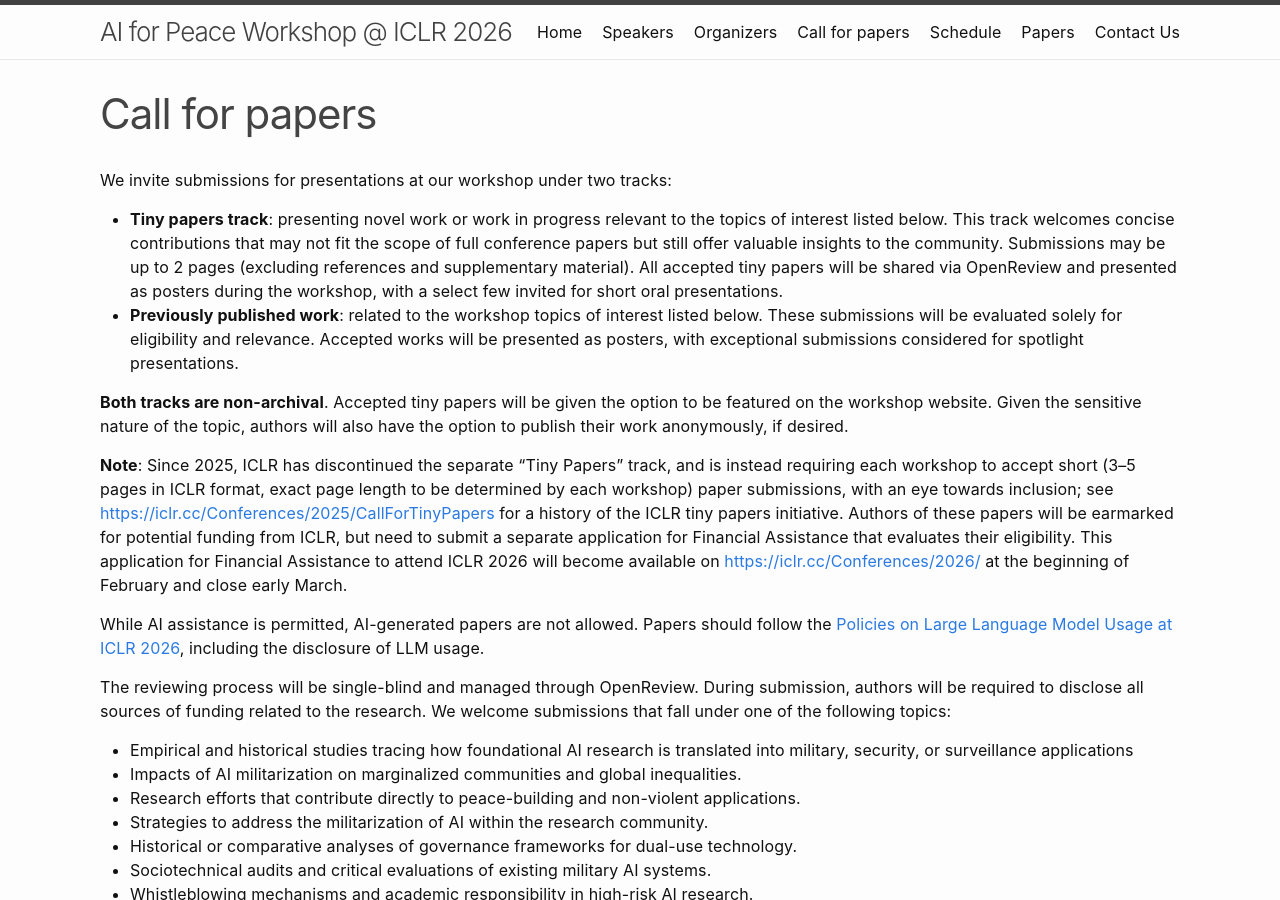
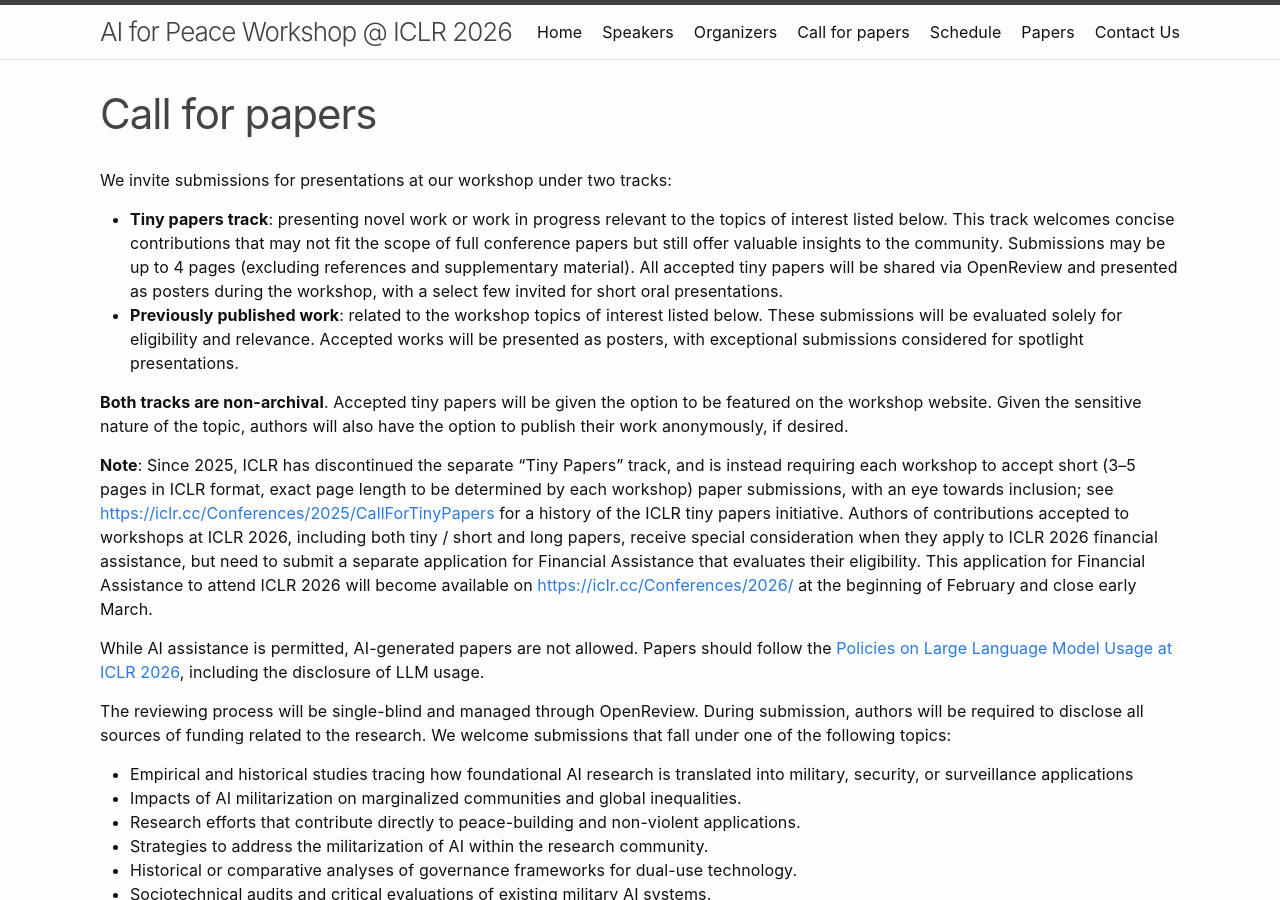
Before and after one commit to aiforpeaceworkshop/aiforpeaceworkshop.github.io, a Jekyll site: the page built from callforpapers.md, in a window 1280 px wide and 900 px high. Built offline with Jekyll 4.4.1, drawn with Linux system fonts in a browser that asks for light colours.

Commit message:
update the note on tiny papers

```diff
--- a/callforpapers.md
+++ b/callforpapers.md
@@ -6,12 +6,12 @@ permalink: /callforpapers/
 
 We invite submissions for presentations at our workshop under two tracks:
 
-- **Tiny papers track**: presenting novel work or work in progress relevant to the topics of interest listed below. This track welcomes concise contributions that may not fit the scope of full conference papers but still offer valuable insights to the community. Submissions may be up to 2 pages (excluding references and supplementary material). All accepted tiny papers will be shared via OpenReview and presented as posters during the workshop, with a select few invited for short oral presentations.
+- **Tiny papers track**: presenting novel work or work in progress relevant to the topics of interest listed below. This track welcomes concise contributions that may not fit the scope of full conference papers but still offer valuable insights to the community. Submissions may be up to 4 pages (excluding references and supplementary material). All accepted tiny papers will be shared via OpenReview and presented as posters during the workshop, with a select few invited for short oral presentations.
 - **Previously published work**: related to the workshop topics of interest listed below. These submissions will be evaluated solely for eligibility and relevance. Accepted works will be presented as posters, with exceptional submissions considered for spotlight presentations.
 
 **Both tracks are non-archival**. Accepted tiny papers will be given the option to be featured on the workshop website. Given the sensitive nature of the topic, authors will also have the option to publish their work anonymously, if desired.
 
-**Note**: Since 2025, ICLR has discontinued the separate “Tiny Papers” track, and is instead requiring each workshop to accept short (3–5 pages in ICLR format, exact page length to be determined by each workshop) paper submissions, with an eye towards inclusion; see [https://iclr.cc/Conferences/2025/CallForTinyPapers](https://iclr.cc/Conferences/2025/CallForTinyPapers) for a history of the ICLR tiny papers initiative. Authors of these papers will be earmarked for potential funding from ICLR, but need to submit a separate application for Financial Assistance that evaluates their eligibility. This application for Financial Assistance to attend ICLR 2026 will become available on [https://iclr.cc/Conferences/2026/](https://iclr.cc/Conferences/2026/) at the beginning of February and close early March.
+**Note**: Since 2025, ICLR has discontinued the separate “Tiny Papers” track, and is instead requiring each workshop to accept short (3–5 pages in ICLR format, exact page length to be determined by each workshop) paper submissions, with an eye towards inclusion; see [https://iclr.cc/Conferences/2025/CallForTinyPapers](https://iclr.cc/Conferences/2025/CallForTinyPapers) for a history of the ICLR tiny papers initiative. Authors of contributions accepted to workshops at ICLR 2026, including both tiny / short and long papers, receive special consideration when they apply to ICLR 2026 financial assistance, but need to submit a separate application for Financial Assistance that evaluates their eligibility. This application for Financial Assistance to attend ICLR 2026 will become available on [https://iclr.cc/Conferences/2026/](https://iclr.cc/Conferences/2026/) at the beginning of February and close early March.
 
 While AI assistance is permitted, AI-generated papers are not allowed. Papers should follow the [Policies on Large Language Model Usage at ICLR 2026](https://blog.iclr.cc/2025/08/26/policies-on-large-language-model-usage-at-iclr-2026/), including the disclosure of LLM usage.
 
```
